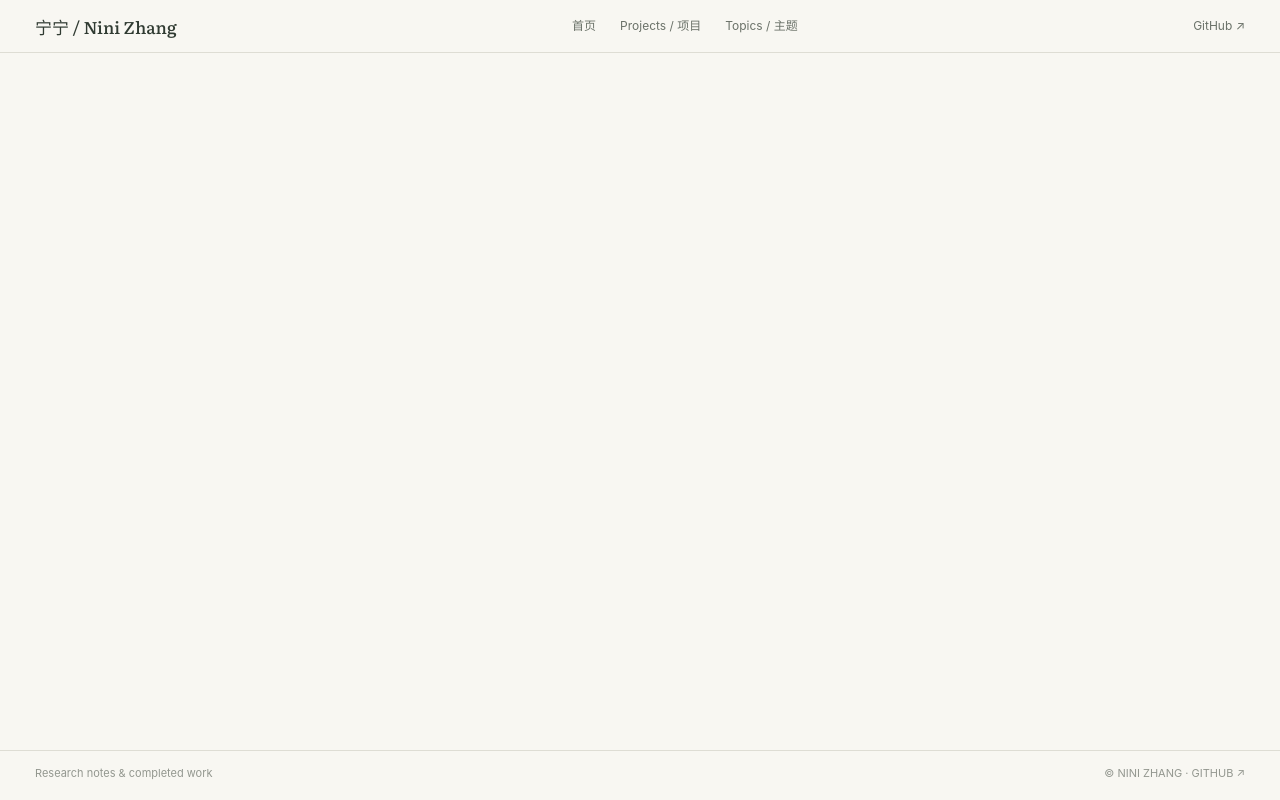
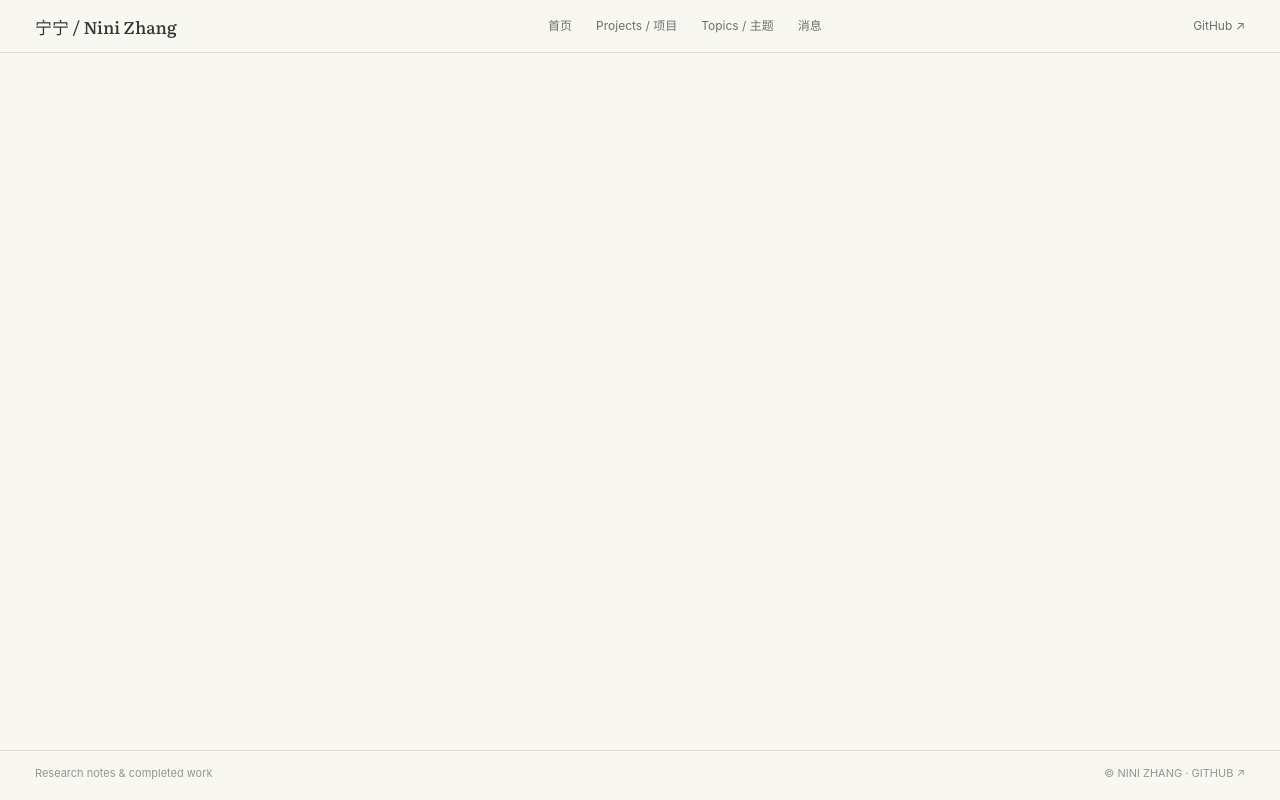
Before and after one commit to ningningzhang-nina/achievement-dashboard, a plain HTML site: page index.html in a window 1280 px wide. Drawn offline with Linux system fonts and the light colour scheme.

Commit message:
Separate news from Projects; keep Topics empty; preserve two research projects

```diff
--- a/index.html
+++ b/index.html
@@ -2,7 +2,7 @@
 <html lang="zh-CN"><head><meta charset="utf-8"><meta name="viewport" content="width=device-width,initial-scale=1"><meta name="theme-color" content="#f8f6f0"><meta name="description" content="Personal research dashboard for projects, topics, and progress."><title>Nini Zhang · Research & Projects</title><link rel="stylesheet" href="./styles.css"></head>
 <body>
 
-<header class="site-nav"><a class="brand" href="#/"><span>宁宁 / Nini Zhang</span></a><nav aria-label="主导航"><a data-nav="home" href="#/">首页</a><a data-nav="projects" href="#/projects">Projects / 项目</a><a data-nav="topics" href="#/topics">Topics / 主题</a></nav><a class="github-link" href="https://github.com/ningningzhang-nina/achievement-dashboard" target="_blank" rel="noreferrer">GitHub <span aria-hidden="true">↗</span></a></header>
+<header class="site-nav"><a class="brand" href="#/"><span>宁宁 / Nini Zhang</span></a><nav aria-label="主导航"><a data-nav="home" href="#/">首页</a><a data-nav="projects" href="#/projects">Projects / 项目</a><a data-nav="topics" href="#/topics">Topics / 主题</a><a data-nav="news" href="#/news">消息</a></nav><a class="github-link" href="https://github.com/ningningzhang-nina/achievement-dashboard" target="_blank" rel="noreferrer">GitHub <span aria-hidden="true">↗</span></a></header>
 <main id="app"></main>
 <footer class="footer"><span>Research notes & completed work</span><span>© <span id="year"></span> NINI ZHANG · <a href="https://github.com/ningningzhang-nina" target="_blank" rel="noreferrer">GITHUB ↗</a></span></footer>
 <script src="./app.js" defer></script></body></html>
```
